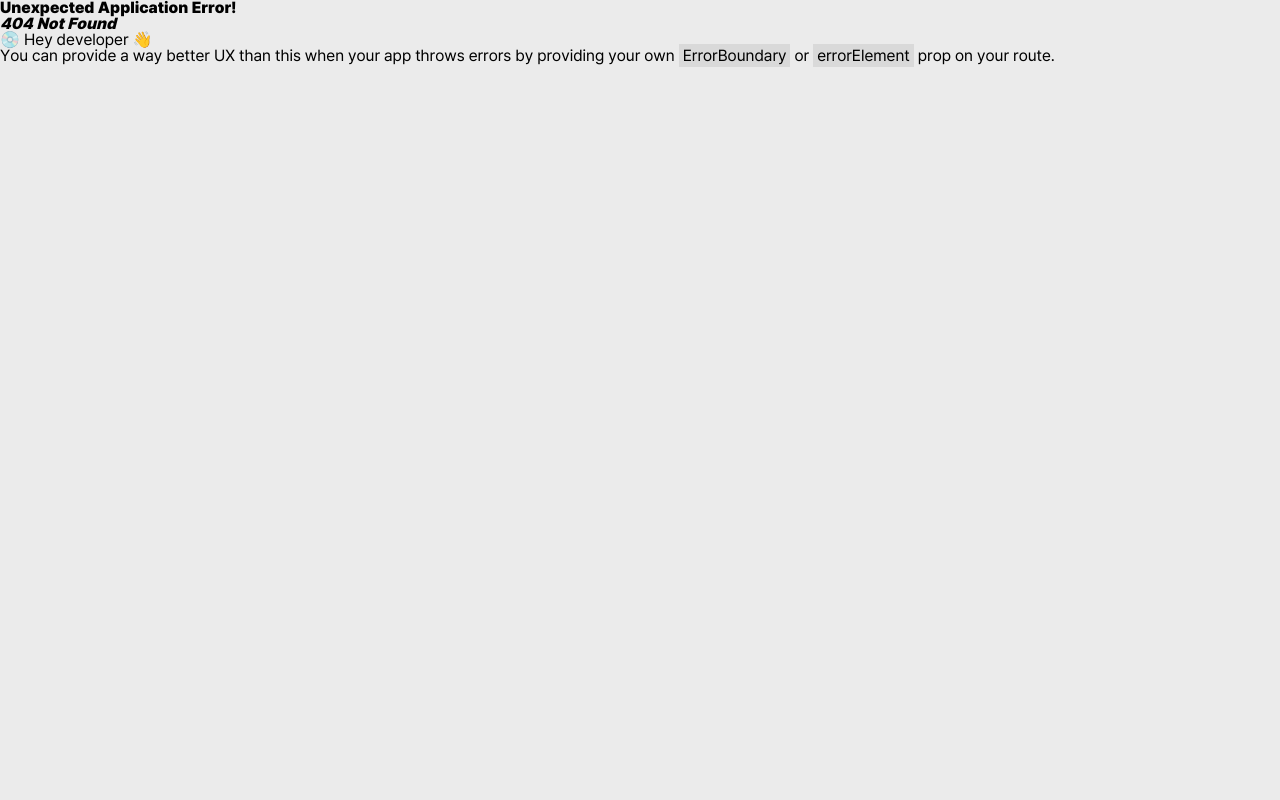
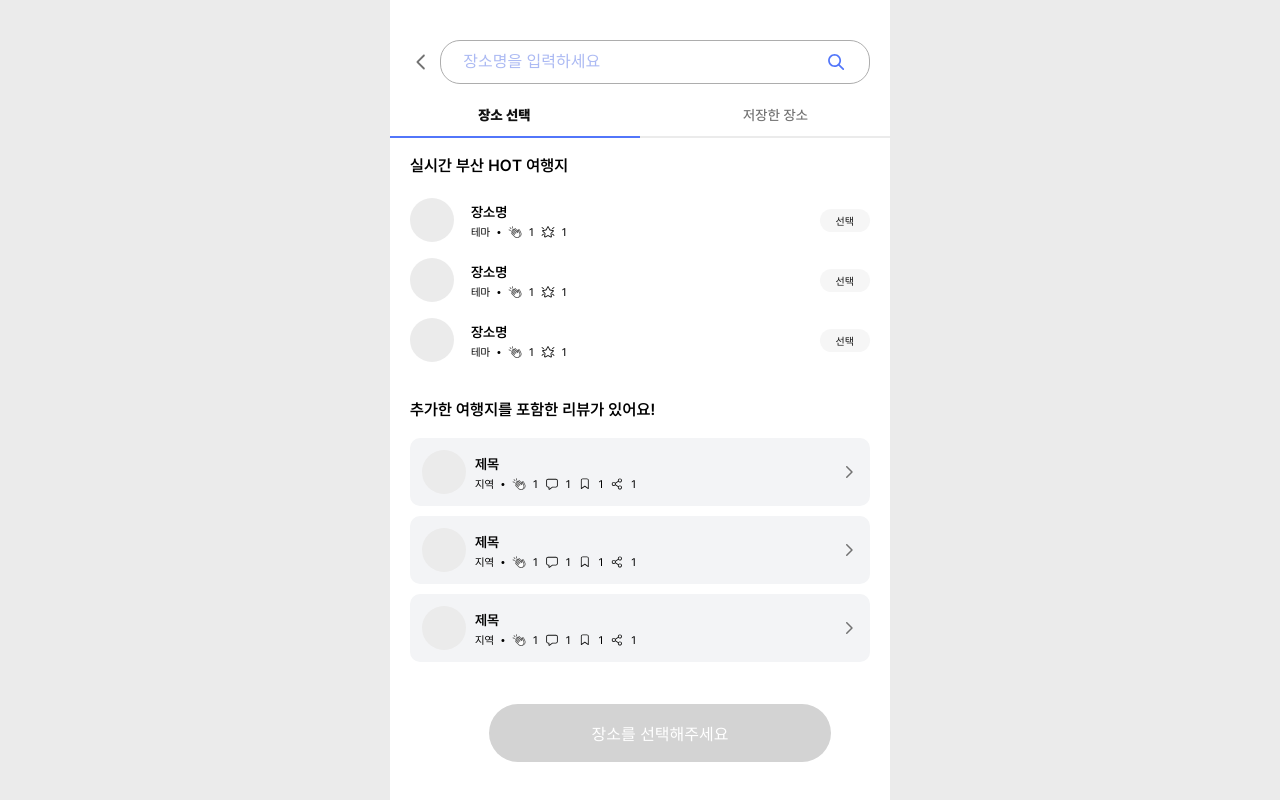
Before and after one commit to SugarSyrup/gabozago_FE, a React (Vite) app: page /mytrip/1/search in a window 1280 px wide. Before the commit this address had no page. Built offline with nearby package versions, Linux system fonts and the light colour scheme.

Commit message:
feat(#33): Routing 구성, Page 생성

```diff
--- /dev/null
+++ b/src/pages/MyTripLocationSearchPage.tsx
@@ -0,0 +1,104 @@
+import { useState } from "react";
+import PageTemplate from "../components/common/PageTemplate";
+import BackButton from "../components/mytrip/BackButton";
+import useSearchInput from "../hooks/useSearchInput";
+
+import * as S from "../styles/pages/MyLocationSearchPage.style";
+import Heading from "../components/common/Heading";
+import RecommendationListItem from "../components/tripDetail/RecommendationListItem";
+import RecommendationReviewItem from "../components/tripDetail/RecommendationReviewItem";
+import { Button } from "../styles/common/Button.style";
+
+function MyTripLocationSearchPage() {
+    const [tabNavIdx, setTabNavIdx] = useState<number>(1);
+    const [inputRef, SearchInput] = useSearchInput({
+        placeholder: "장소명을 입력하세요",
+    });
+
+    return (
+        <PageTemplate nav={false} header={false}>
+            <S.Header>
+                <BackButton></BackButton>
+                <SearchInput />
+            </S.Header>
+            <S.TabNavigation>
+                <S.NavigationItem
+                    isHighlight={tabNavIdx === 1}
+                    onClick={() => {
+                        setTabNavIdx(1);
+                    }}
+                >
+                    장소 선택
+                </S.NavigationItem>
+                <S.NavigationItem
+                    isHighlight={tabNavIdx === 2}
+                    onClick={() => {
+                        setTabNavIdx(2);
+                    }}
+                >
+                    저장한 장소
+                </S.NavigationItem>
+                <S.HighlightLine isHighlight={tabNavIdx === 1} />
+            </S.TabNavigation>
+            <S.Contents>
+                <Heading size="sm">실시간 부산 HOT 여행지</Heading>
+                <S.RecommendationList>
+                    <RecommendationListItem
+                        name="장소명"
+                        theme="테마"
+                        hearts={1}
+                        rating={1}
+                    />
+                    <RecommendationListItem
+                        name="장소명"
+                        theme="테마"
+                        hearts={1}
+                        rating={1}
+                    />
+                    <RecommendationListItem
+                        name="장소명"
+                        theme="테마"
+                        hearts={1}
+                        rating={1}
+                    />
+                </S.RecommendationList>
+                <Heading size="sm">
+                    추가한 여행지를 포함한 리뷰가 있어요!
+                </Heading>
+                <S.RecommendatoinReviewList>
+                    <RecommendationReviewItem
+                        name="제목"
+                        location="지역"
+                        hearts={1}
+                        comments={1}
+                        scraps={1}
+                        shares={1}
+                    />
+                    <RecommendationReviewItem
+                        name="제목"
+                        location="지역"
+                        hearts={1}
+                        comments={1}
+                        scraps={1}
+                        shares={1}
+                    />
+                    <RecommendationReviewItem
+                        name="제목"
+                        location="지역"
+                        hearts={1}
+                        comments={1}
+                        scraps={1}
+                        shares={1}
+                    />
+                </S.RecommendatoinReviewList>
+            </S.Contents>
+            <S.Footer>
+                <Button size="lg" type="normal" disabled={true}>
+                    장소를 선택해주세요
+                </Button>
+            </S.Footer>
+        </PageTemplate>
+    );
+}
+
+export default MyTripLocationSearchPage;
--- /dev/null
+++ b/src/styles/pages/MyLocationSearchPage.style.ts
@@ -0,0 +1,94 @@
+import styled from "styled-components";
+
+export const Header = styled.div`
+    display: flex;
+    align-items: center;
+    gap: 8px;
+
+    width: 100%;
+    position: relative;
+`;
+
+export const TabNavigation = styled.div`
+    width: 100%;
+    position: absolute;
+    left: 0px;
+
+    border-bottom: ${({ theme }) => `2px solid ${theme.gray04}`};
+
+    display: flex;
+    justify-content: space-between;
+
+    padding: 10px 24px;
+    margin-top: 10px;
+`;
+
+export const NavigationItem = styled.div<{ isHighlight: boolean }>`
+    color: ${({ theme, isHighlight }) =>
+        isHighlight ? theme.black : theme.gray01};
+    font-size: 14px;
+    font-style: normal;
+    font-weight: ${({ isHighlight }) => (isHighlight ? 700 : 500)};
+    line-height: 22px;
+    letter-spacing: 0.2px;
+
+    display: flex;
+    justify-content: center;
+    align-items: center;
+    width: 40%;
+
+    cursor: pointer;
+    transition: color 0.2s linear;
+`;
+
+export const HighlightLine = styled.div<{ isHighlight: boolean }>`
+    width: 50%;
+    border-bottom: ${({ theme }) => `2px solid ${theme.main}`};
+
+    position: absolute;
+    left: ${({ isHighlight }) => (isHighlight ? "0px" : "50%")};
+    bottom: -2px;
+
+    transition: left 0.2s linear;
+`;
+
+export const Contents = styled.div`
+    margin-top: 54px;
+    padding-top: 20px;
+
+    display: flex;
+    flex-direction: column;
+    align-items: flex-start;
+`;
+
+export const RecommendationList = styled.div`
+    width: 100%;
+    margin-top: 24px;
+    margin-bottom: 40px;
+    display: flex;
+    flex-direction: column;
+    gap: 16px;
+`;
+
+export const RecommendatoinReviewList = styled.div`
+    display: flex;
+    flex-direction: column;
+    margin-top: 20px;
+
+    width: 100%;
+    gap: 10px;
+`;
+
+export const Footer = styled.footer`
+    position: absolute;
+    bottom: 0px;
+
+    width: 100%;
+    padding-bottom: 38px;
+    padding-left: 30px;
+    padding-right: 30px;
+
+    display: flex;
+    justify-content: center;
+    align-items: center;
+`;
```
Also changed, not shown: src/router.tsx (+6 -1 lines).
